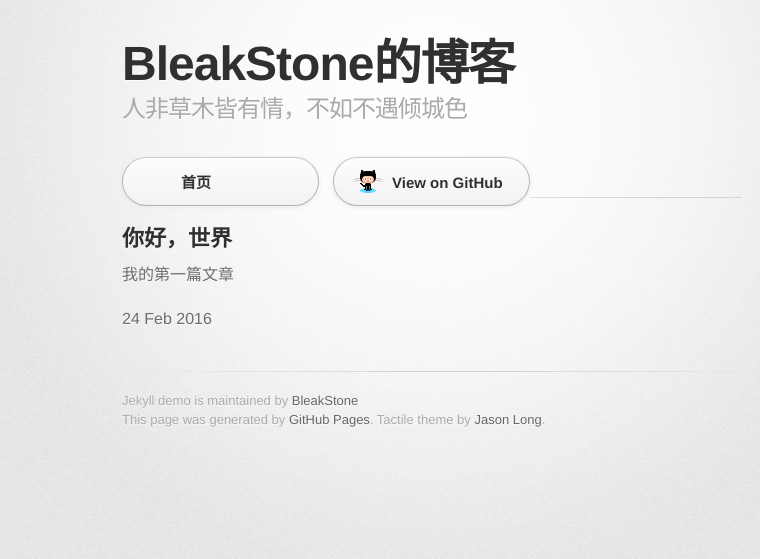
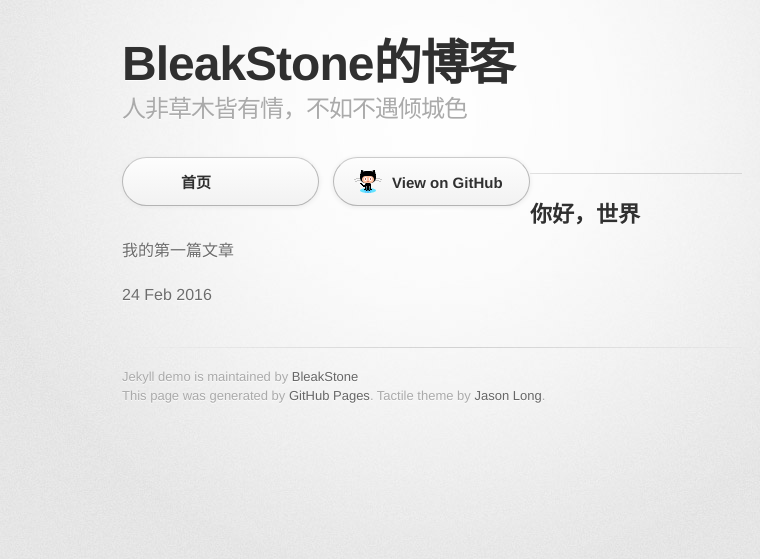
Before and after one commit to BleakStone/blog, a Jekyll site: the page built from _posts/2016-02-24-hello-world.html, in a window 1280 px wide. Shown: the top 559 px of the page, without its empty margins (208-968 px from the left). Built offline with Jekyll 4.4.1, drawn with Linux system fonts in a browser that asks for light colours; some web fonts are replaced.

Commit message:
Update forPost.html

```diff
--- a/_layouts/forPost.html
+++ b/_layouts/forPost.html
@@ -21,11 +21,12 @@
           <h1>BleakStone的博客</h1>
           <h2>人非草木皆有情，不如不遇倾城色</h2>
         </header>
-        <div>
+
+        <section>
          <a href="" id="" class="button"><span>首页</span></a>
           <a href="https://github.com/BleakStone/jekyll_demo" id="view-on-github" class="button"><span>View on GitHub</span></a>
-        </div>
-        <br/>
+        </section>
+
         <hr>
         <section id="main_content">
           {{ content }}
```
